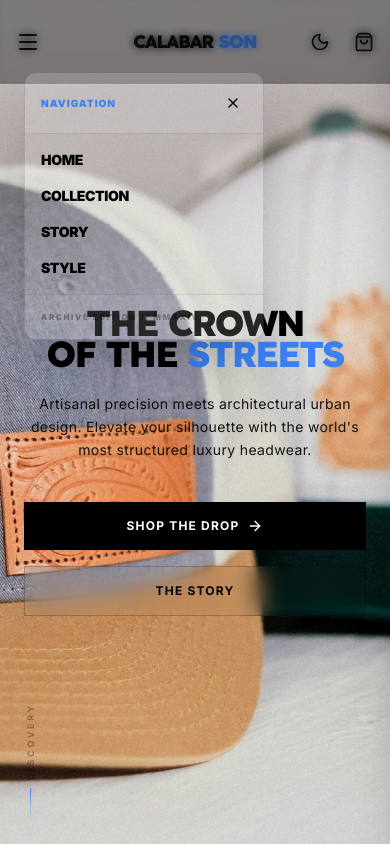
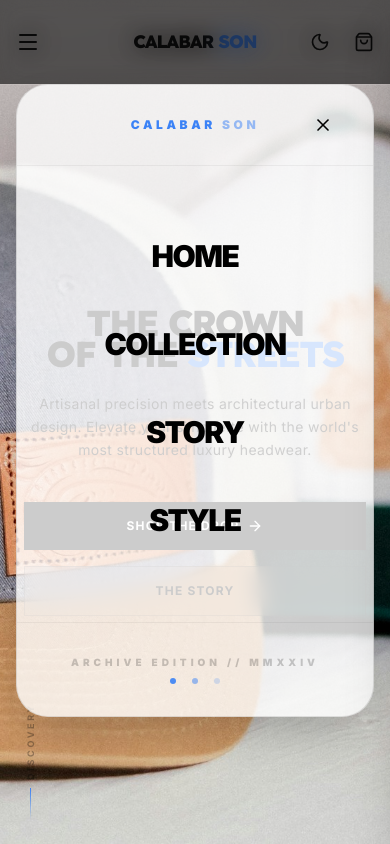
Before and after one commit to textbooknarcissist/calabar-son-1, a React (Vite) app: page / in a window 390 px wide. Both pictures are taken after a click on the icon 28 px from the left and 42 px from the top of the page. Shown: the top 844 px of the page. Built offline with nearby package versions, Linux system fonts and the light colour scheme.

Commit message:
feat: add responsive Navbar component with dark mode toggle, shopping cart, and immersive mobile menu.

```diff
--- a/components/Navbar.tsx
+++ b/components/Navbar.tsx
@@ -79,36 +79,58 @@ const Navbar: React.FC<NavbarProps> = ({ scrolled, isDarkMode, toggleTheme, cart
         </div>
       </div>
 
-      {/* Mobile Popup Menu (Compact Glass Design) */}
+      {/* Immersive Mobile Overlay (Centered Glass Design) */}
       <>
         {/* Backdrop for mobile menu */}
         <div
-          className={`fixed inset-0 bg-black/40 backdrop-blur-sm z-[55] md:hidden transition-opacity duration-300 ${mobileMenuOpen ? 'opacity-100' : 'opacity-0 pointer-events-none'}`}
+          className={`fixed inset-0 bg-black/60 backdrop-blur-md z-[55] md:hidden transition-opacity duration-500 ${mobileMenuOpen ? 'opacity-100' : 'opacity-0 pointer-events-none'}`}
           onClick={() => setMobileMenuOpen(false)}
         />
 
-        <div className={`fixed top-[72px] left-6 w-[240px] bg-white/10 dark:bg-black/20 backdrop-blur-2xl z-[60] shadow-2xl transition-all duration-300 md:hidden ${mobileMenuOpen ? 'translate-y-0 opacity-100' : '-translate-y-4 opacity-0 pointer-events-none'} flex flex-col border border-black/10 dark:border-white/20 rounded-xl overflow-hidden`}>
-          <div className="flex justify-between items-center p-4 border-b border-black/10 dark:border-white/10 bg-white/10 dark:bg-white/5">
-            <h2 className="text-[10px] font-black uppercase tracking-widest text-blue-500">Navigation</h2>
-            <button onClick={() => setMobileMenuOpen(false)} className="p-1.5 hover:bg-black/5 dark:hover:bg-white/5 rounded-full transition-colors">
-              <X className="w-4 h-4 text-black dark:text-white" />
+        <div className={`fixed inset-x-4 top-[84px] h-[75vh] bg-white/80 dark:bg-black/85 backdrop-blur-3xl z-[60] shadow-2xl transition-all duration-700 md:hidden ${mobileMenuOpen ? 'translate-y-0 opacity-100' : 'translate-y-10 opacity-0 pointer-events-none'} flex flex-col border border-black/10 dark:border-white/10 rounded-[2rem] overflow-hidden`}>
+          {/* Header Branding in Overlay */}
+          <div className="p-8 border-b border-black/5 dark:border-white/5 flex justify-center items-center relative">
+            <h2 className="text-xs font-black uppercase tracking-[0.3em] text-blue-500">
+              CALABAR <span className="opacity-50">SON</span>
+            </h2>
+            <button
+              onClick={() => setMobileMenuOpen(false)}
+              className="absolute right-8 p-2 overflow-hidden group hover:rotate-90 transition-transform duration-500"
+            >
+              <X className="w-5 h-5 text-black dark:text-white" />
             </button>
           </div>
-          <ul className="p-4 space-y-4 flex-1">
+
+          {/* Centered Navigation Links */}
+          <div className="flex-1 flex flex-col items-center justify-center p-8">
+            <ul className="space-y-10 text-center w-full">
               {navLinks.map((link, idx) => (
                 <li
                   key={link.id}
                   onClick={() => scrollTo(link.id)}
-                className="text-sm font-black uppercase tracking-tight text-black dark:text-white hover:text-blue-500 transition-all flex items-center justify-between group"
-                style={{ transitionDelay: `${idx * 40}ms` }}
+                  className={`group relative flex flex-col items-center justify-center transition-all duration-700 transform ${mobileMenuOpen ? 'translate-y-0 opacity-100' : 'translate-y-10 opacity-0'}`}
+                  style={{ transitionDelay: `${idx * 100 + 200}ms` }}
                 >
-                <span>{link.name}</span>
-                <span className="w-4 h-px bg-blue-500 scale-x-0 group-hover:scale-x-100 origin-right transition-transform duration-300" />
+                  <span className="text-3xl font-black uppercase tracking-tighter text-black dark:text-white group-hover:text-blue-500 transition-colors duration-300">
+                    {link.name}
+                  </span>
+                  <div className="w-0 h-1 bg-blue-500 mt-2 group-hover:w-12 transition-all duration-500" />
+                  <span className="absolute -top-4 opacity-0 group-hover:opacity-10 dark:group-hover:opacity-20 text-6xl font-black uppercase tracking-tighter whitespace-nowrap transition-opacity pointer-events-none">
+                    {link.name}
+                  </span>
                 </li>
               ))}
             </ul>
-          <div className="p-4 border-t border-black/10 dark:border-white/10 bg-white/5">
-            <p className="text-[8px] font-black uppercase tracking-[0.2em] text-black/30 dark:text-white/30">Archive Edition // MMXXIV</p>
+          </div>
+
+          {/* Footer Branding in Overlay */}
+          <div className="p-8 border-t border-black/5 dark:border-white/5 flex flex-col items-center gap-2">
+            <p className="text-[10px] font-black uppercase tracking-[0.4em] text-black/20 dark:text-white/20">Archive Edition // MMXXIV</p>
+            <div className="flex gap-4">
+              <div className="w-1.5 h-1.5 rounded-full bg-blue-500 animate-pulse" />
+              <div className="w-1.5 h-1.5 rounded-full bg-blue-500/50" />
+              <div className="w-1.5 h-1.5 rounded-full bg-blue-500/20" />
+            </div>
           </div>
         </div>
       </>
```
Lines whose indentation alone changed are shown as unchanged.
